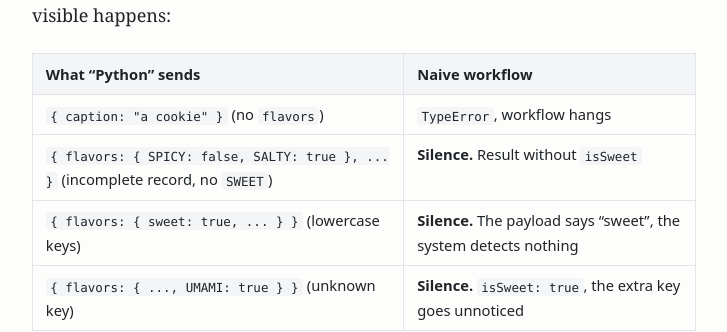
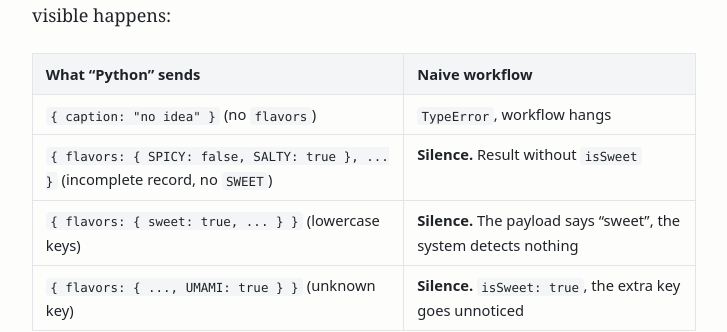
Before and after one commit to jmilkiewicz/jmilkiewicz.github.io, a Jekyll site: the page built from _posts/2026-10-06-temporal-pipe-guarding.md, in a window 1280 px wide and 900 px high, scrolled down 5736 px. Shown: the part 152-484 px from the top of the window, without its empty margins (276-1003 px from the left). Built offline with Jekyll 4.4.1, drawn with Linux system fonts in a browser that asks for light colours.

Commit message:
update example in temporal pipe guarding post

```diff
--- a/_posts/2026-10-06-temporal-pipe-guarding.md
+++ b/_posts/2026-10-06-temporal-pipe-guarding.md
@@ -149,7 +149,7 @@
 
 | What "Python" sends | Naive workflow |
 |---|---|
-| `{ caption: "a cookie" }` (no `flavors`) | `TypeError`, workflow hangs |
+| `{ caption: "no idea" }` (no `flavors`) | `TypeError`, workflow hangs |
 | `{ flavors: { SPICY: false, SALTY: true }, ... }` (incomplete record, no `SWEET`) | **Silence.** Result without `isSweet` |
 | `{ flavors: { sweet: true, ... } }` (lowercase keys) | **Silence.** The payload says "sweet", the system detects nothing |
 | `{ flavors: { ..., UMAMI: true } }` (unknown key) | **Silence.** `isSweet: true`, the extra key goes unnoticed |
```
